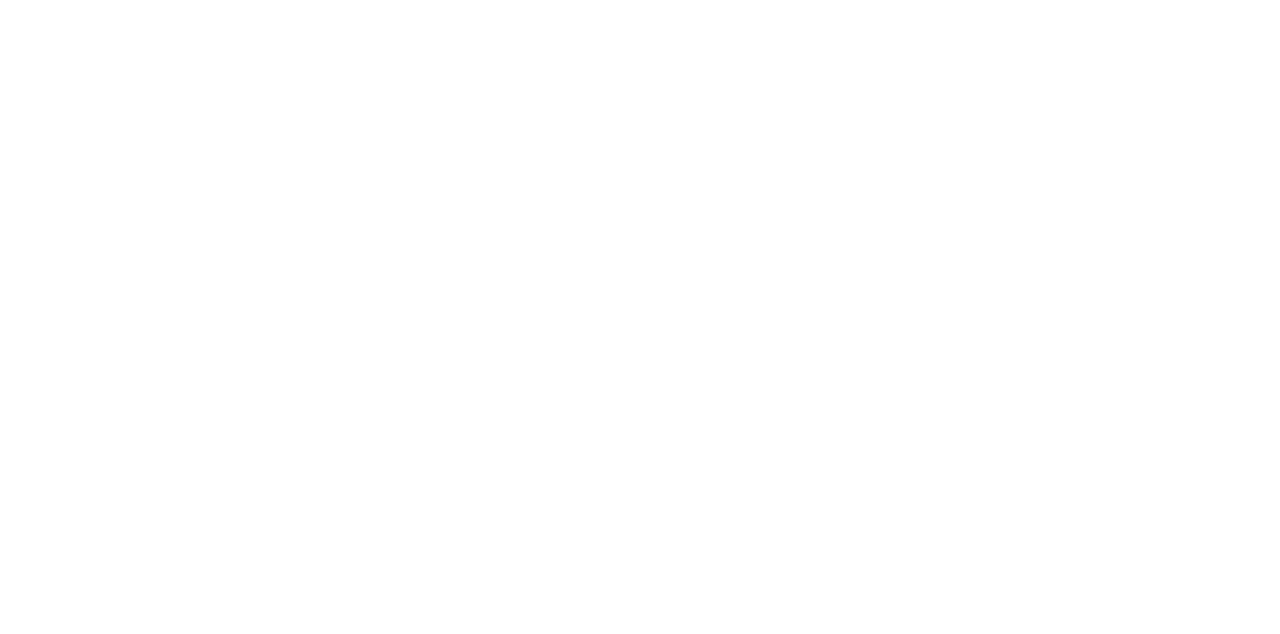
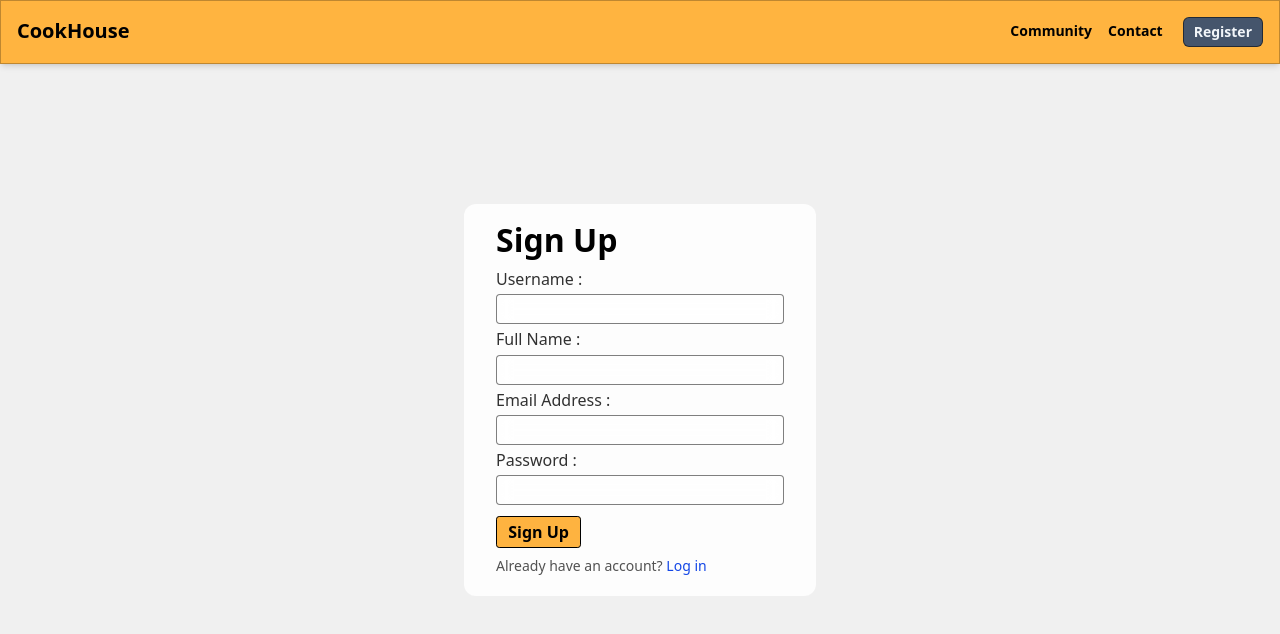
Before and after one commit to visrm/CookHouse, a React (Vite) app in the folder CookHouse-app/: page /register in a window 1280 px wide. Before the commit this address had no page. Shown: the top 634 px of the page. Built offline with nearby package versions, Linux system fonts and the light colour scheme.

Commit message:
🎨 & 🐛 adjustments+ ➕ auth integration with backend initiated.

```diff
--- a/CookHouse-app/package.json
+++ b/CookHouse-app/package.json
@@ -10,12 +10,13 @@
     "preview": "vite preview"
   },
   "dependencies": {
-    "@tailwindcss/vite": "^4.0.0",
+    "@tailwindcss/vite": "^4.1.2",
     "axios": "^1.7.9",
+    "daisyui": "^5.0.12",
     "react": "^18.3.1",
     "react-dom": "^18.3.1",
     "react-router-dom": "^7.1.3",
-    "tailwindcss": "^4.0.0"
+    "tailwindcss": "^4.1.2"
   },
   "devDependencies": {
     "@eslint/js": "^9.17.0",
--- a/CookHouse-app/src/App.jsx
+++ b/CookHouse-app/src/App.jsx
@@ -1,16 +1,16 @@
 import { Route, Routes } from "react-router-dom";
 import "./App.css";
 import LandingPage from "./components/Landing/LandingPage";
-import SignIn from "./components/auth/SignIn";
-import SignUp from "./components/auth/SignUp";
+import SignIn from "./components/Auth/SignIn";
+import SignUp from "./components/Auth/SignUp";
 
 function App() {
   return (
     <>
       <Routes>
         <Route path="/" element={<LandingPage />} />
-        <Route path="/auth/signin" element={<SignIn/>}/>
-        <Route path="/auth/register" element={<SignUp/>}/>
+        <Route path="/login" element={<SignIn/>}/>
+        <Route path="/register" element={<SignUp/>}/>
       </Routes>
     </>
   );
--- a/CookHouse-app/src/components/Auth/SignIn.jsx
+++ b/CookHouse-app/src/components/Auth/SignIn.jsx
@@ -1,34 +1,104 @@
-import NavBar from "../NavigationBar"
+import { NavLink, useNavigate } from "react-router-dom";
+import NavBar from "../NavigationBar";
+import { useState } from "react";
+import axios from "axios";
+import { AUTH_API_END_POINT } from "../../utils/constants.js";
 
 const SignIn = () => {
+  const [userInfo, setUserInfo] = useState({
+    email: "",
+    password: "",
+  });
+
+  const navigate = useNavigate();
+
+  const handleChange = (event) => {
+    // console.log({ ...userInfo, [event.target.name]: event.target.value });
+    setUserInfo({
+      ...userInfo,
+      [event.target.name]: event.target.value,
+    });
+  };
+
+  const handleSubmit = async (event) => {
+    try {
+      event.preventDefault();
+      let loginInfo = {
+        email: userInfo.email,
+        password: userInfo.password,
+      };
+
+      const response = await axios.post(
+        `${AUTH_API_END_POINT}/login`,
+        loginInfo,
+        {
+          headers: {
+            "Content-Type": "application/json",
+          },
+          withCredentials: true,
+        }
+      );
+      if (response.data.success) {
+        alert(response.data.message);
+        navigate("/");
+      }
+    } catch (err) {
+      console.log(err);
+      alert(err.response.data.message);
+    }
+  };
+
   return (
     <>
       <NavBar />
       <section className="grid fixed top-0 left-0 place-content-center max-w-full w-full min-h-svh md:min-h-dvh">
-        <article className="p-2 md:p-4 text-left">
-          <form method="POST" className="block min-w-72 md:min-h-74 text-base">
+        <article className="p-3  bg-[#fdfdfd] rounded-xl md:px-6 lg:px-8 text-left">
+          <form
+            method="POST"
+            className="block min-w-72 md:min-h-74 text-base"
+            onSubmit={handleSubmit}>
             <h2 className="section-title font-bold">Sign In</h2>
-            <label htmlFor="Email">Email Address :</label>
+            <label htmlFor="email">Email Address :</label>
             <input
               type="email"
-              id="Email"
-              name="Email"
+              id="email"
+              name="email"
+              value={userInfo.email}
               className="border rounded-sm border-black/50 bg-white/50"
+              autoComplete="username"
+              onChange={handleChange}
+              required
             />
-            <label htmlFor="Password">Password :</label>
+            <label htmlFor="password">Password :</label>
             <input
               type="password"
-              id="Password"
-              name="Password"
+              id="password"
+              name="password"
+              value={userInfo.password}
               maxLength={"20ch"}
               className="border rounded-sm border-black/50 bg-white/50"
+              autoComplete="current-password"
+              onChange={handleChange}
+              required
             />
-            <button type="submit" className="submit-btn">Sign In</button>
+            <button type="submit" className="submit-btn">
+              Sign In
+            </button>
+            <span className="inline-block my-2 text-sm text-neutral-600">
+              Create a new account?{" "}
+              <span>
+                <NavLink
+                  to="/register"
+                  className="text-blue-700 text-semibold cursor-pointer">
+                  Register
+                </NavLink>
+              </span>
+            </span>
           </form>
         </article>
       </section>
     </>
-  )
-}
+  );
+};
 
-export default SignIn
+export default SignIn;
--- a/CookHouse-app/src/components/Auth/SignUp.jsx
+++ b/CookHouse-app/src/components/Auth/SignUp.jsx
@@ -1,45 +1,122 @@
+import { useState } from "react";
+import axios from "axios";
 import NavBar from "../NavigationBar";
+import { AUTH_API_END_POINT } from "../../utils/constants.js";
+import { NavLink, useNavigate } from "react-router-dom";
 
 const SignUp = () => {
+  const [registerInfo, setRegisterInfo] = useState({
+    username: "",
+    fullname: "",
+    email: "",
+    password: "",
+  });
+
+  const navigate = useNavigate();
+
+  const handleChange = (event) => {
+    // console.log({ ...registerInfo, [event.target.name]: event.target.value });
+    setRegisterInfo({
+      ...registerInfo,
+      [event.target.name]: event.target.value,
+    });
+  };
+
+  const handleSubmit = async (event) => {
+    try {
+      event.preventDefault();
+      let registration = {
+        username: registerInfo.username,
+        fullname: registerInfo.fullname,
+        email: registerInfo.email,
+        password: registerInfo.password,
+      };
+
+      const response = await axios.post(
+        `${AUTH_API_END_POINT}/register`,
+        registration,
+        {
+          headers: {
+            "Content-Type": "application/json",
+          },
+          withCredentials: true,
+        }
+      );
+      if (response.data.success) {
+        alert(response.data.message);
+        navigate("/login");
+      }
+    } catch (err) {
+      console.log(err);
+      alert(err.response.data.message);
+    }
+  };
+
   return (
     <>
       <NavBar />
       <section className="grid fixed top-0 left-0 place-content-center max-w-full w-full min-h-svh md:min-h-dvh">
-        <article className="p-2 md:p-4 text-left">
-          <form method="POST" className="block min-w-72 md:min-h-74 text-base">
+        <article className="p-3 bg-[#fdfdfd] rounded-xl md:px-6 lg:px-8 text-left">
+          <form
+            method="POST"
+            className="block min-w-72 md:min-h-74 text-base"
+            onSubmit={handleSubmit}>
             <h2 className="section-title font-bold">Sign Up</h2>
-            <label htmlFor="Username">Username :</label>
+            <label htmlFor="username">Username :</label>
             <input
               type="text"
-              id="Username"
-              name="Username"
+              id="username"
+              name="username"
+              value={registerInfo.username}
               maxLength={"20ch"}
               className="border rounded-sm border-black/50 bg-white/50"
+              onChange={handleChange}
+              autoComplete="username"
+              required
             />
-            <label htmlFor="Email">Email Address :</label>
+            <label htmlFor="fullname">Full Name :</label>
+            <input
+              type="text"
+              id="fullname"
+              name="fullname"
+              value={registerInfo.fullname}
+              maxLength={"30ch"}
+              className="border rounded-sm border-black/50 bg-white/50"
+              onChange={handleChange}
+              required
+            />
+            <label htmlFor="email">Email Address :</label>
             <input
               type="email"
-              id="Email"
-              name="Email"
+              id="email"
+              name="email"
+              value={registerInfo.email}
+              autoComplete="username"
               className="border rounded-sm border-black/50 bg-white/50"
+              onChange={handleChange}
+              required
             />
-            <label htmlFor="PhoneNumber">Phone Number :</label>
-            <input
-              type="text"
-              id="PhoneNumber"
-              name="PhoneNumber"
-              maxLength={"15ch"}
-              className="border rounded-sm border-black/50 bg-white/50"
-            />
-            <label htmlFor="Password">Password :</label>
+            <label htmlFor="password">Password :</label>
             <input
               type="password"
-              id="Password"
-              name="Password"
+              id="password"
+              name="password"
+              value={registerInfo.password}
+              autoComplete="current-password"
               maxLength={"20ch"}
               className="border rounded-sm border-black/50 bg-white/50"
+              onChange={handleChange}
+              required
             />
-            <button type="submit" className="submit-btn">Sign Up</button>
+            <button type="submit" className="submit-btn max-w-fit">
+              Sign Up
+            </button>
+            <span className="inline-block my-2 text-sm text-neutral-600">
+              Already have an account?{" "}
+              <span>
+                <NavLink to="/login" className="text-blue-700 text-semibold cursor-pointer">Log in</NavLink>
+              </span>
+            </span>
           </form>
         </article>
       </section>
--- a/CookHouse-app/src/components/Landing/LandingHero.jsx
+++ b/CookHouse-app/src/components/Landing/LandingHero.jsx
@@ -5,8 +5,8 @@ const LandingHero = () => {
       <section className="block bg-white">
         <article className="grid min-h-[90vh] h-full place-items-center">
             <hgroup className="flex flex-col flex-nowrap">
-                <h1 className="hero-title">CookHouse</h1>
-                <h3 className="hero-subtitle">Social App For Food Enthusiasts</h3>
+                <h1 className="hero-title text-[#1d1d1d]">CookHouse</h1>
+                <h3 className="hero-subtitle text-[#1d1d1d]">Social App For Food Enthusiasts</h3>
             </hgroup>
         </article>
       </section>
--- a/CookHouse-app/src/components/NavigationBar.jsx
+++ b/CookHouse-app/src/components/NavigationBar.jsx
@@ -21,11 +21,8 @@ const NavigationBar = () => {
               <li className="md:py-1">Contact</li>
             </ul>
             <ul className="ml-2 md:ml-4 list-none inline-flex flex-nowrap gap-2 md:gap-4 md:font-semibold">
-              <li className="border border-black/50 rounded-md md:px-3 md:py-1 px-2 bg-slate-200 hover:scale-105">
-                <Link to="/auth/signin">Sign in</Link>
-              </li>
-              <li className="border border-black/50 rounded-md md:px-3 md:py-1 px-2 bg-slate-600 text-slate-100 hover:scale-105">
-                <Link to="/auth/register">Register</Link>
+              <li className="border border-black/50 rounded-md md:px-2.5 md:py-1 px-2 bg-slate-600 text-slate-100 hover:scale-105">
+                <Link to="/register">Register</Link>
               </li>
             </ul>
           </div>
--- a/CookHouse-app/src/index.css
+++ b/CookHouse-app/src/index.css
@@ -1,4 +1,5 @@
 @import "tailwindcss";
+@plugin "daisyui";
 
 body {
   padding: 0;
@@ -7,10 +8,17 @@ body {
   font-size: 14px;
   font-family: system-ui, -apple-system, BlinkMacSystemFont, "Segoe UI", Roboto,
     Oxygen, Ubuntu, Cantarell, "Open Sans", "Helvetica Neue", sans-serif;
+  background-color: #f0f0f0;
+  color: #000;
+}
+
+section {
+  background-color: #f0f0f0;
 }
 
 label {
   display: block;
+  color: rgb(49, 49, 49);
   margin-inline-end: 0.5rem;
   margin-block: 0.2rem;
   text-align: left;
@@ -78,13 +86,13 @@ input {
   font-size: 1rem;
   border: 1px solid #000;
   padding-block: 0.2rem;
-  padding-inline: 0.75rem;
-  border-radius: 0.25rem;
-  margin-block-start: 0.5rem;
+  padding-inline: 0.7rem;
+  border-radius: 0.2rem;
+  margin-block-start: 0.66rem;
 }
 
-.submit-btn:hover{
+.submit-btn:hover {
   transform: scale(1.05);
   background-color: rgb(253, 170, 46);
-  border: 1.75px solid #000;
+  border: 1.5px solid #000;
 }
--- /dev/null
+++ b/CookHouse-app/src/utils/constants.js
@@ -0,0 +1 @@
+export const AUTH_API_END_POINT = "http://localhost:8004/api/v0/auth"
```
Also changed, not shown: 2 other files (tests, documents, lock files or other folders).
